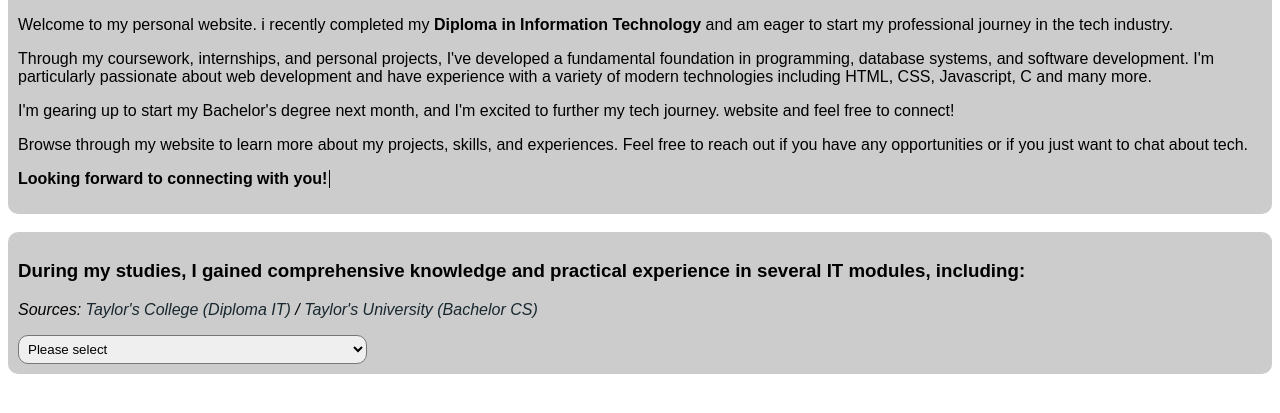
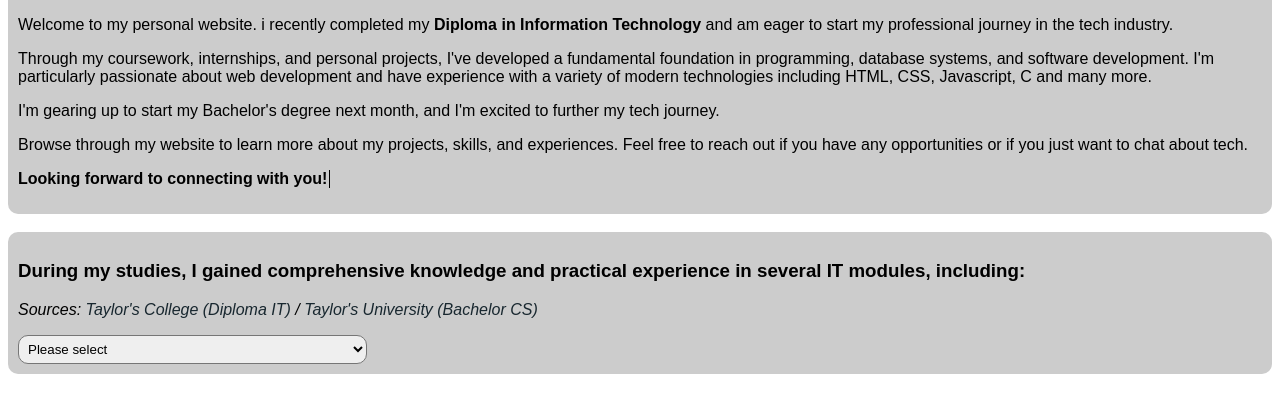
Before and after one commit to wennjun/wenjunresume, a plain HTML site: page index.html in a window 1280 px wide. Shown: the part 167-580 px from the top of the page. Drawn offline with Linux system fonts and the light colour scheme.

Commit message:
Update index.html

```diff
--- a/index.html
+++ b/index.html
@@ -62,8 +62,8 @@
       technologies including HTML, CSS, Javascript, C and many more.
     </p>
 
-    <p>I'm gearing up to start my Bachelor's degree next month, and I'm excited to further my tech journey. website and
-      feel free to connect!</p>
+    <p>I'm gearing up to start my Bachelor's degree next month, and I'm excited to further my tech journey.
+    </p>
     <p>
       Browse through my website to learn more about my projects, skills, and
       experiences. Feel free to reach out if you have any opportunities or if
```
